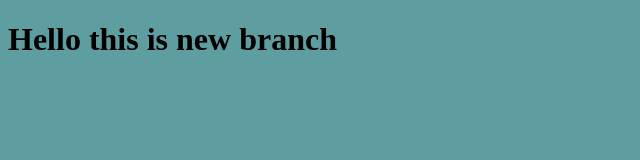
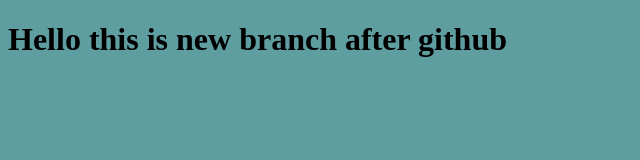
Before and after one commit to MiladnserSB/myproj, a plain HTML site: page index.html in a window 1280 px wide. Shown: the whole page, without its empty margins (0-640 px from the left). Drawn offline with Linux system fonts and the light colour scheme.

Commit message:
modi html

```diff
--- a/index.html
+++ b/index.html
@@ -7,7 +7,7 @@
     <link rel="stylesheet" href="style.css">
 </head>
 <body>
-    <h1>Hello this is new branch</h1>
+    <h1>Hello this is new branch after github</h1>
     <Script src ='app.js'></Script>
 </body>
 </html>
```
